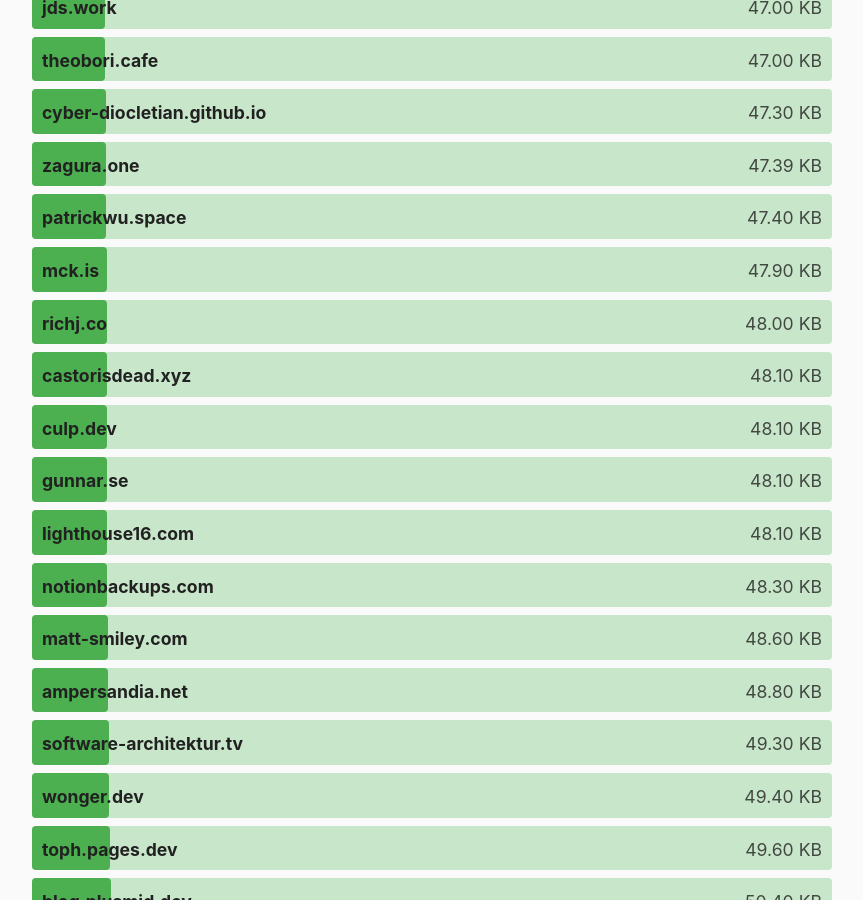
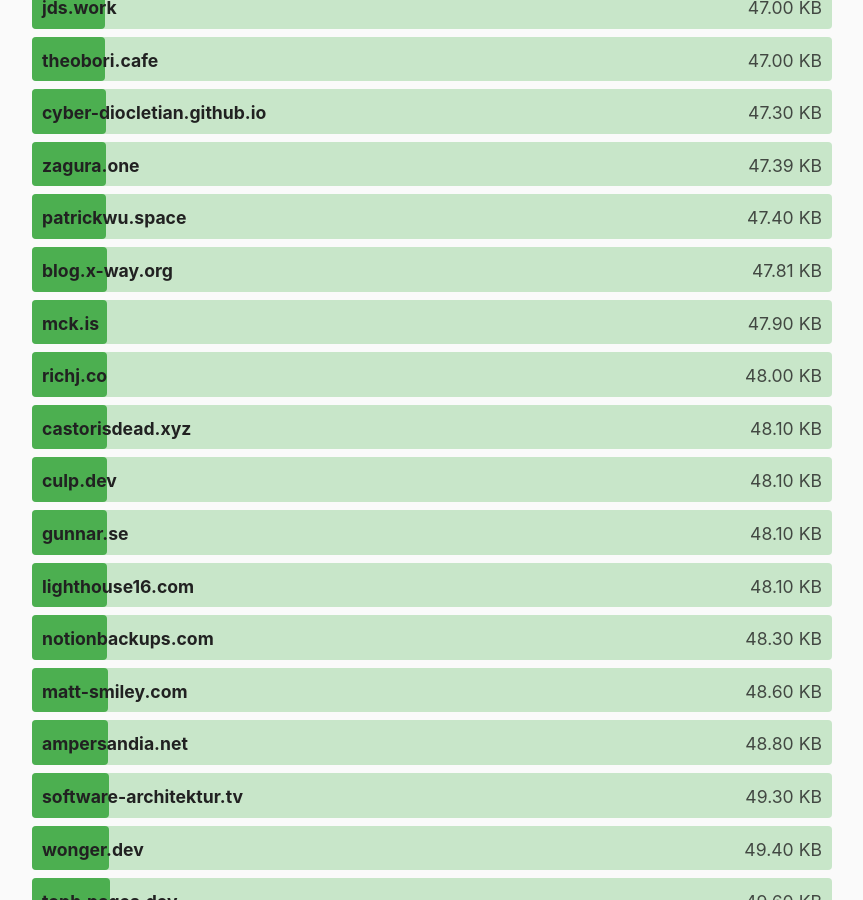
Before and after one commit to kevquirk/512kb.club, a Jekyll site: the page built from index.md, in a window 1280 px wide and 900 px high, scrolled down 18048 px. Shown: the whole window, without its empty margins (208-1071 px from the left). Built offline with Jekyll 4.4.1, drawn with Linux system fonts in a browser that asks for light colours.

Commit message:
Add blog.x-way.org
https://radar.cloudflare.com/scan/6dae90e0-0130-4c0c-822c-e083dce53397/summary

```diff
--- a/_data/sites.yml
+++ b/_data/sites.yml
@@ -4342,3 +4342,8 @@
   url: https://zwieratko.sk/
   size: 28.07
   last_checked: 2024-02-11
+
+- domain: blog.x-way.org
+  url: https://blog.x-way.org/
+  size: 47.81
+  last_checked: 2024-10-07
```
